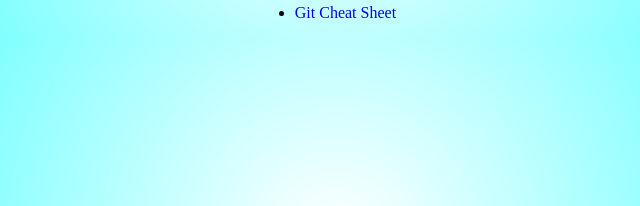
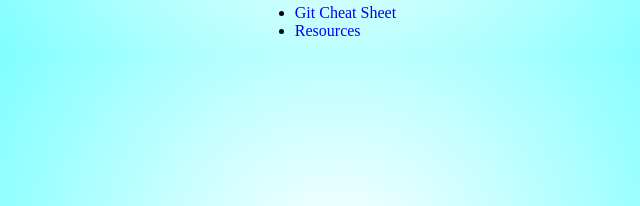
Before and after one commit to dpasie2/dpasie2.github.io, a plain HTML site: page index.html in a window 1280 px wide. Shown: the part 363-569 px from the top of the page, 304-944 px from the left. Drawn offline with Linux system fonts and the light colour scheme.

Commit message:
adds index

```diff
--- a/index.html
+++ b/index.html
@@ -24,6 +24,7 @@
       <li><a href="">Projects</a></li>
       <li><a href="">Referrals</a></li>
       <li><a href="http://dpasie2.github.io/git-cheat-sheet.html">Git Cheat Sheet</a></li>
+      <li><a href="http://dpasie2.github.io/resouces.html">Resources</a></li>
     </ul>
   </body>
 </html>
```
